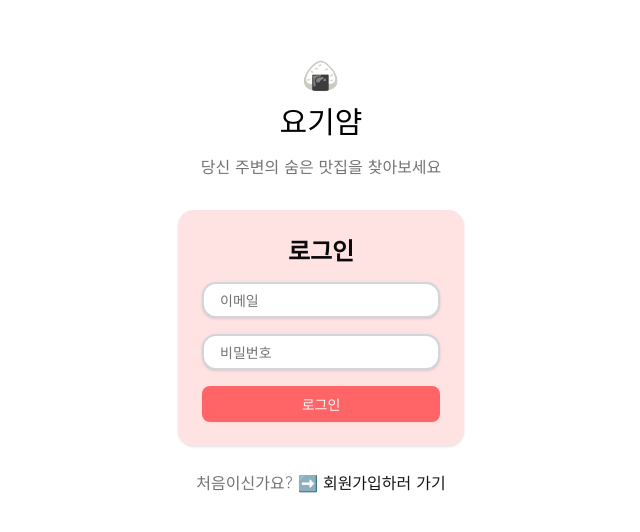
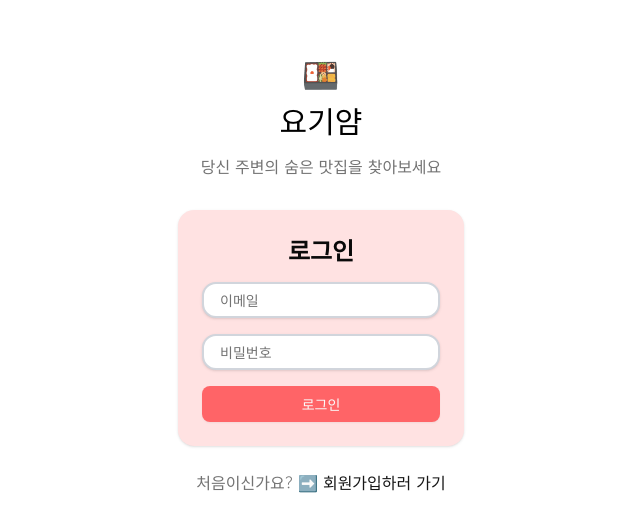
Before and after one commit to huiyeony/yogiyum, a React (Vite) app: page /login in a window 1280 px wide. Shown: the part 124-656 px from the top of the page, without its empty margins (319-959 px from the left). Built offline with nearby package versions, Linux system fonts and the light colour scheme; no server answers; a web font is replaced by a local one.

Commit message:
카테고리 뱃지 식당카드안에서 수정중

```diff
--- a/src/components/EmojiButton.tsx
+++ b/src/components/EmojiButton.tsx
@@ -1,24 +1,62 @@
-import { useState } from "react";
+import { useEffect, useRef, useState } from "react";
 
-const emojiList = ["🍙", "🍱", "🍔", "🍜", "🥘", "🍰"];
+const emojiList = ["🍙", "🍱", "🍔", "🍜", "🥘", "🥐", "🌭", "🍛", "🍨"];
 
-interface EmojiButtonProps {
+interface EmojiProps {
   className?: string;
+  intervalMs?: number;
 }
 
-export default function EmojiButton({ className }: EmojiButtonProps) {
-  const [emojiIndex, setEmojiIndex] = useState<number>(0);
+export default function EmojiSwapper({
+  className,
+  intervalMs = 3000,
+}: EmojiProps) {
+  const [emojiIndex, setEmojiIndex] = useState(0);
+  const [visible, setVisible] = useState(true);
+  const timeoutRef = useRef<number | null>(null);
+  const intervalRef = useRef<number | null>(null);
 
-  const handleClickEmoji = () => {
-    setEmojiIndex((prev) => (prev + 1) % emojiList.length);
-  };
+  useEffect(() => {
+    // 2초마다 페이드아웃 → 인덱스 변경 → 페이드인
+    intervalRef.current = window.setInterval(() => {
+      setVisible(false); // fade-out 시작
+      timeoutRef.current = window.setTimeout(() => {
+        setEmojiIndex((prev) => (prev + 1) % emojiList.length);
+        setVisible(true); // fade-in
+      }, 140); // out 애니메이션 시간(아래 duration-150과 맞춤)
+    }, intervalMs);
+
+    return () => {
+      if (intervalRef.current) window.clearInterval(intervalRef.current);
+      if (timeoutRef.current) window.clearTimeout(timeoutRef.current);
+    };
+  }, [intervalMs]);
 
   return (
-    <button
-      onClick={handleClickEmoji}
-      className={`text-3xl text-[#e4573d] animate-bounce hover:scale-125 hover:text-[#ff5630] hover:drop-shadow transition-all duration-300 focus:outline-none ${className}`}
+    <div
+      aria-hidden
+      className={[
+        // 기본 스타일
+        "text-3xl text-[#e4573d] animate-bounce select-none",
+        // 호버
+        "hover:scale-125 hover:text-[#ff5630] hover:drop-shadow",
+        // 전환(부드럽게 페이드/스케일)
+        "transition-all duration-300",
+        className ?? "",
+      ].join(" ")}
     >
-      {emojiList[emojiIndex]}
-    </button>
+      <span
+        key={emojiIndex}
+        className={[
+          "inline-block transition-all",
+          // out/in 타이밍: out 150ms, in 300ms(조금 더 길게 자연스럽게)
+          visible
+            ? "opacity-100 scale-100 duration-300"
+            : "opacity-0 scale-95 rotate-[-4deg] duration-150",
+        ].join(" ")}
+      >
+        {emojiList[emojiIndex]}
+      </span>
+    </div>
   );
 }
--- a/src/components/RestaurantCard.tsx
+++ b/src/components/RestaurantCard.tsx
@@ -6,6 +6,9 @@ import RestaurantCategoryBadge from "@/components/RestaurantCategoryBadge";
 import RatingStar from "@/components/RatingStar";
 import supabase from "@/lib/supabase";
 import { Link } from "react-router-dom";
+
+import SmartCategoryBadge from "./ui/SmartCategoryBadge";
+import { translateCategory } from "@/utils/categoryTranslator";
 
 interface Props {
   restaurant: Restaurant;
@@ -172,9 +175,15 @@ export default function RestaurantCard({
         )}
       </div>
 
-      {/* 텍스트 */}
+      {/* 뱃지 COMPACT타입 */}
       <div className="flex flex-col gap-2">
-        <RestaurantCategoryBadge category={restaurant.category} />
+        <SmartCategoryBadge
+          label={translateCategory(restaurant.category)}
+          type="compact"
+          className="w-[35px] text-center truncate"
+        />
+        {/* 텍스트 */}
+
         <div className="flex flex-col">
           <Link to={`/restaurant/${String(restaurant.id)}`}>
             <h2 className="text-base leading-5 h-14 font-['Gowun_Dodum'] text-gray-800 hover:text-[#e4573d] hover:underline underline-offset-4 transition-colors duration-200">
--- /dev/null
+++ b/src/utils/categoryTranslator.tsx
@@ -0,0 +1,59 @@
+// 사용자가 제공한 매핑
+export const KO_TO_EN = {
+  한식: "Korean",
+  중식: "Chinese",
+  일식: "Japanese",
+  양식: "Western",
+  카페: "Cafe",
+} as const;
+
+type KoKey = keyof typeof KO_TO_EN;
+type EnVal = (typeof KO_TO_EN)[KoKey];
+
+// 역매핑 (영 → 한)
+export const EN_TO_KO: Record<string, KoKey> = Object.entries(KO_TO_EN).reduce(
+  (acc, [ko, en]) => {
+    acc[en.toLowerCase()] = ko as KoKey;
+    return acc;
+  },
+  {} as Record<string, KoKey>
+);
+
+function normalize(input: string) {
+  return (input ?? "").trim();
+}
+
+/** 한글 → 영어 (없으면 undefined) */
+export function toEnglish(input: string): EnVal | undefined {
+  const key = normalize(input) as KoKey;
+  return KO_TO_EN[key];
+}
+
+/** 영어 → 한글 (없으면 undefined) */
+export function toKorean(input: string): KoKey | undefined {
+  const key = normalize(input).toLowerCase();
+  return EN_TO_KO[key];
+}
+
+/**
+ * 자동 변환: 한글이면 영어, 영어면 한글
+ * - fallback: 변환 실패 시 반환할 값 (기본은 원본 그대로)
+ */
+export function translateCategory(
+  input: string,
+  options?: { fallback?: string }
+): string {
+  const clean = normalize(input);
+  if (!clean) return options?.fallback ?? "";
+
+  // 한글 키인지 먼저 확인
+  const en = toEnglish(clean);
+  if (en) return en;
+
+  // 영어 값인지 확인 (대소문자 무관)
+  const ko = toKorean(clean);
+  if (ko) return ko;
+
+  // 매핑에 없으면 폴백
+  return options?.fallback ?? clean;
+}
```
